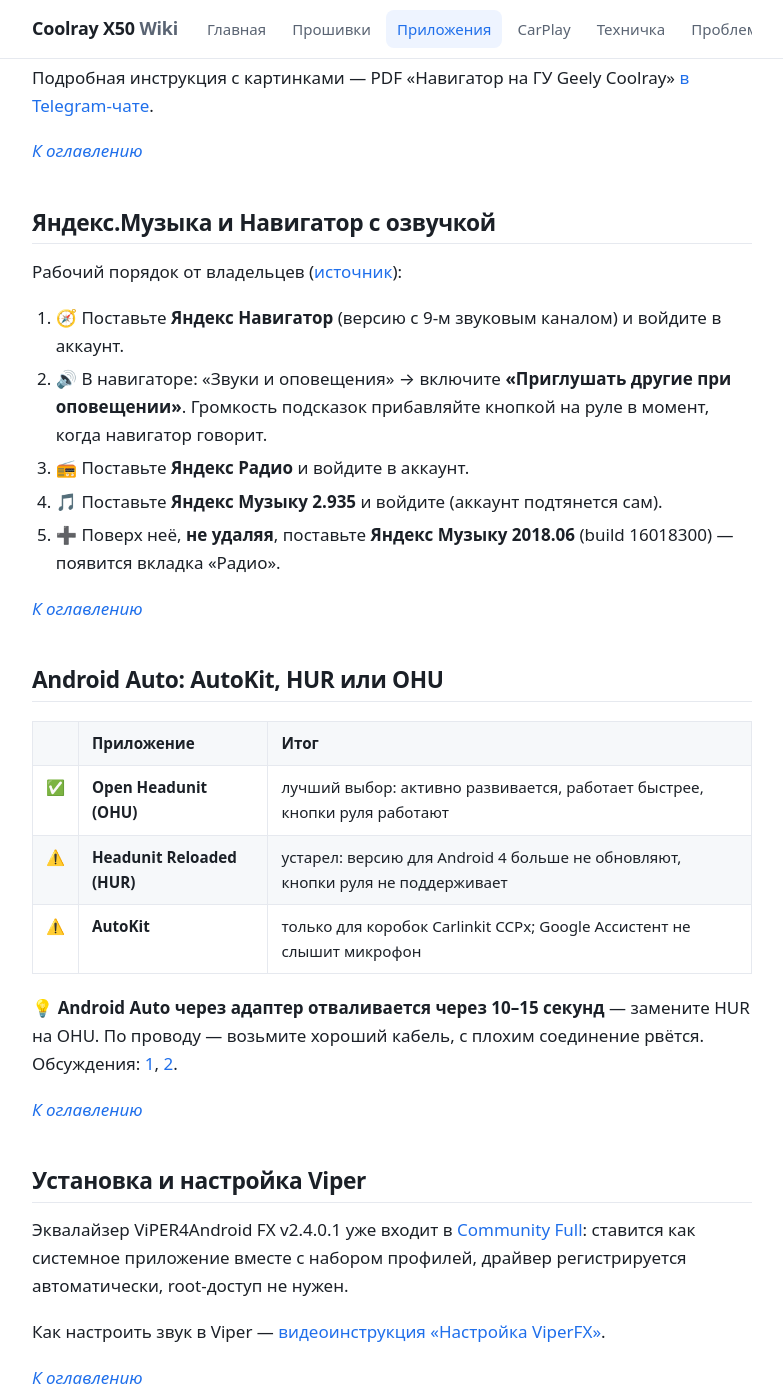
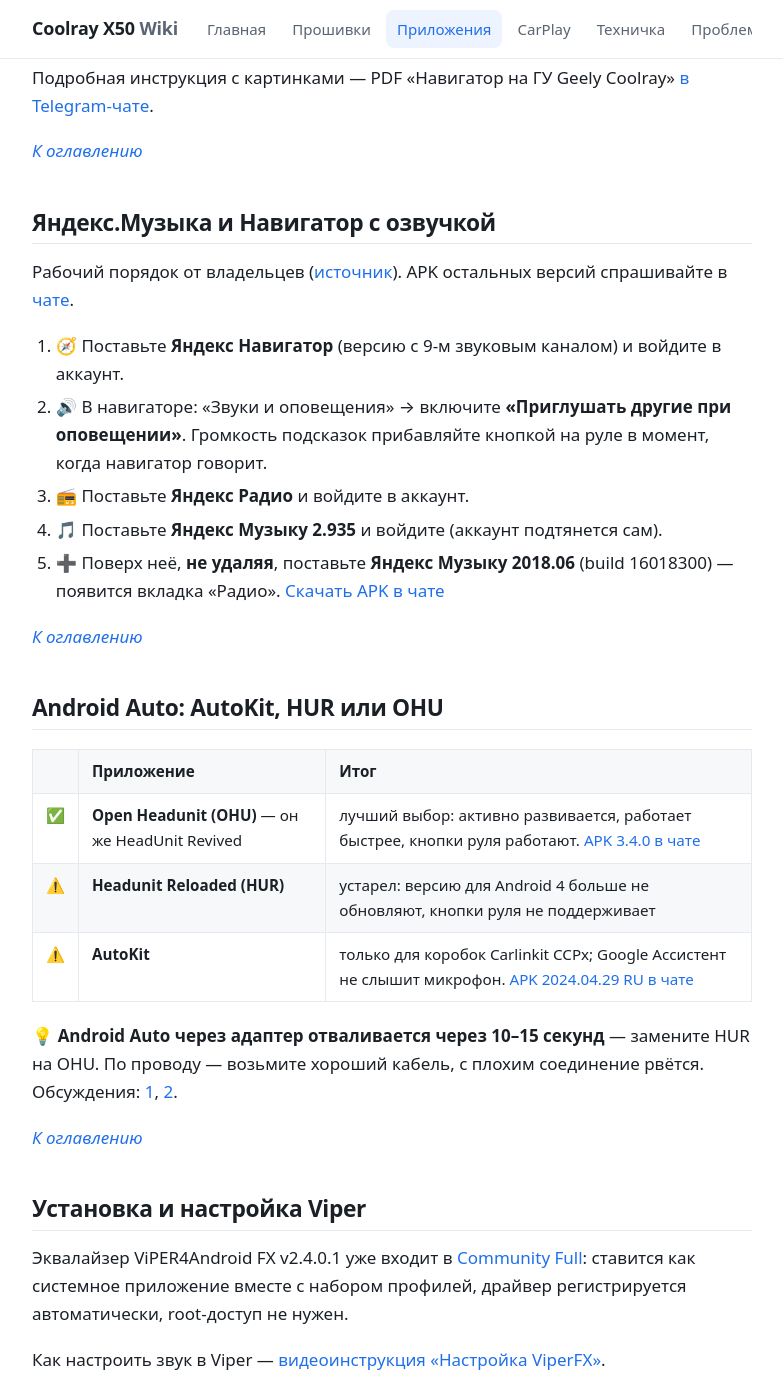
Before and after one commit to qttc/qttc.github.io, a Jekyll site: the page built from pages/apps.md, in a window 1280 px wide and 1400 px high, scrolled down 900 px. Shown: the whole window, without its empty margins (248-1031 px from the left). Built offline with Jekyll 4.4.1, drawn with Linux system fonts in a browser that asks for light colours.

Commit message:
Ссылки на APK в Telegram-чате: Яндекс.Музыка 2018.06, Open Headunit, AutoKit

```diff
--- a/pages/apps.md
+++ b/pages/apps.md
@@ -33,13 +33,13 @@
 
 ## Яндекс.Музыка и Навигатор с озвучкой
 
-Рабочий порядок от владельцев ([источник](https://t.me/CoolRay_Android_Develop/461666)):
+Рабочий порядок от владельцев ([источник](https://t.me/CoolRay_Android_Develop/461666)). APK остальных версий спрашивайте в [чате](https://t.me/CoolRay_Android_Develop).
 
 1. 🧭 Поставьте **Яндекс Навигатор** (версию с 9-м звуковым каналом) и войдите в аккаунт.
 2. 🔊 В навигаторе: «Звуки и оповещения» → включите **«Приглушать другие при оповещении»**. Громкость подсказок прибавляйте кнопкой на руле в момент, когда навигатор говорит.
 3. 📻 Поставьте **Яндекс Радио** и войдите в аккаунт.
 4. 🎵 Поставьте **Яндекс Музыку 2.935** и войдите (аккаунт подтянется сам).
-5. ➕ Поверх неё, **не удаляя**, поставьте **Яндекс Музыку 2018.06** (build 16018300) — появится вкладка «Радио».
+5. ➕ Поверх неё, **не удаляя**, поставьте **Яндекс Музыку 2018.06** (build 16018300) — появится вкладка «Радио». [Скачать APK в чате](https://t.me/CoolRay_Android_Develop/461682)
 
 _[К оглавлению](#оглавление)_
 
@@ -47,9 +47,9 @@
 
 | | Приложение | Итог |
 | --- | --- | --- |
-| ✅ | **Open Headunit (OHU)** | лучший выбор: активно развивается, работает быстрее, кнопки руля работают |
+| ✅ | **Open Headunit (OHU)** — он же HeadUnit Revived | лучший выбор: активно развивается, работает быстрее, кнопки руля работают. [APK 3.4.0 в чате](https://t.me/CoolRay_Android_Develop/461196) |
 | ⚠️ | **Headunit Reloaded (HUR)** | устарел: версию для Android 4 больше не обновляют, кнопки руля не поддерживает |
-| ⚠️ | **AutoKit** | только для коробок Carlinkit CCPx; Google Ассистент не слышит микрофон |
+| ⚠️ | **AutoKit** | только для коробок Carlinkit CCPx; Google Ассистент не слышит микрофон. [APK 2024.04.29 RU в чате](https://t.me/CoolRay_Android_Develop/462284) |
 
 💡 **Android Auto через адаптер отваливается через 10–15 секунд** — замените HUR на OHU. По проводу — возьмите хороший кабель, с плохим соединение рвётся. Обсуждения: [1](https://t.me/CoolRay_Android_Develop/462245), [2](https://t.me/CoolRay_Android_Develop/463382).
 
```
Also changed, not shown: pages/carlinkit.md (+1 -1 lines).
